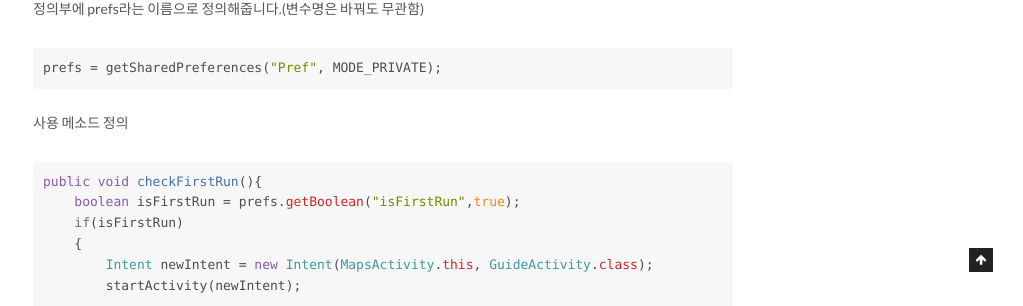
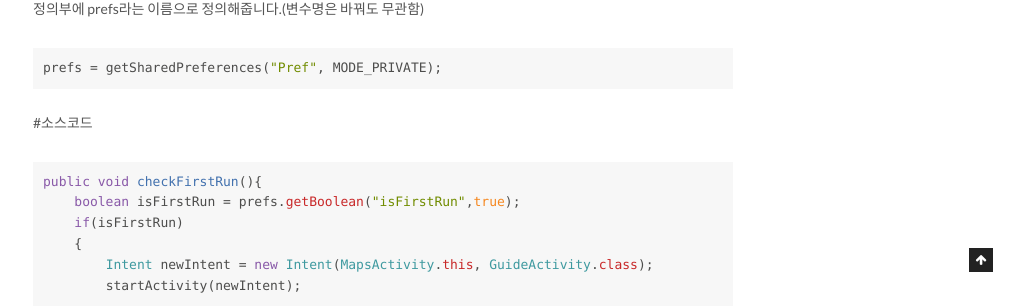
Before and after one commit to quarl894/quarl894.github.io, a Jekyll site: the page built from _posts/2017-11-16-Android App 첫 실행 체크(SharedPreferences).md, in a window 1280 px wide. Shown: the part 728-1034 px from the top of the page, without its empty margins (257-1280 px from the left). Built offline with Jekyll 4.4.1, drawn with Linux system fonts in a browser that asks for light colours; comment, search, counter and statistics services are not loaded.

Commit message:
posting 수정

````diff
--- a/_posts/2017-11-16-Android App 첫 실행 체크(SharedPreferences).md
+++ b/_posts/2017-11-16-Android App 첫 실행 체크(SharedPreferences).md
@@ -19,7 +19,7 @@ public SharedPreferences prefs;
 prefs = getSharedPreferences("Pref", MODE_PRIVATE);
 ```
 
-사용 메소드 정의
+#소스코드
 
 ```java
 public void checkFirstRun(){
````
